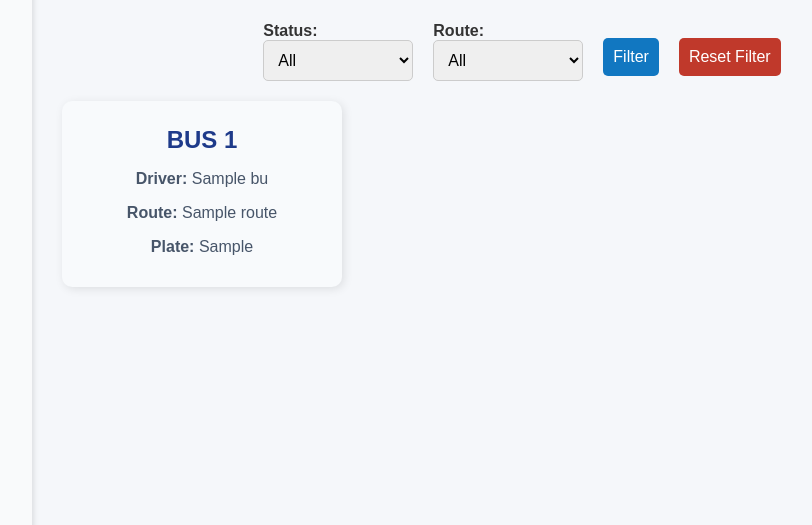
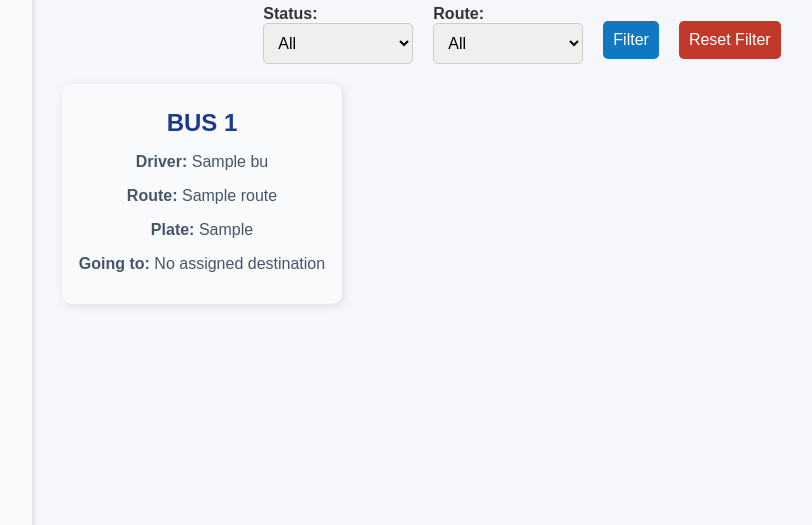
Before and after one commit to jdcnnry/kyuSiyasat, a Django app: template kyusiyasat/templates/commuter_dashboard/commuter_dashboard.html in a window 1280 px wide. Shown: the part 275-800 px from the top of the page, without its empty margins (258-1070 px from the left). Run offline with Django 5.2, Linux system fonts and the light colour scheme; the template is opened without the code that fills it: most values are stand-ins (such as "Sample title", 1, 10 or a date in 2020).

Commit message:
Added info abbout going to <next station>

```diff
--- a/kyusiyasat/templates/commuter_dashboard/commuter_dashboard.html
+++ b/kyusiyasat/templates/commuter_dashboard/commuter_dashboard.html
@@ -52,6 +52,15 @@
                     <p><strong>Driver:</strong> {{ bus.driver_name }}</p>
                     <p><strong>Route:</strong> {{ bus.busroute.route.route_name|default:"No Assigned Route" }}</p>
                     <p><strong>Plate:</strong> {{ bus.bus_plate }}</p>
+
+                    {% with bus_log=bus.buslog_set.last %}
+                        {% if bus_log %}
+                            <p><strong>Going to:</strong> {{ bus_log.to_station.station_name }}</p>
+                        {% else %}
+                            <p><strong>Going to:</strong> No assigned destination</p>
+                        {% endif %}
+                    {% endwith %}
+
         {% if bus.status == 'Not Operating' %}
             </div>
         {% else %}
```
Lines whose indentation alone changed are shown as unchanged.
